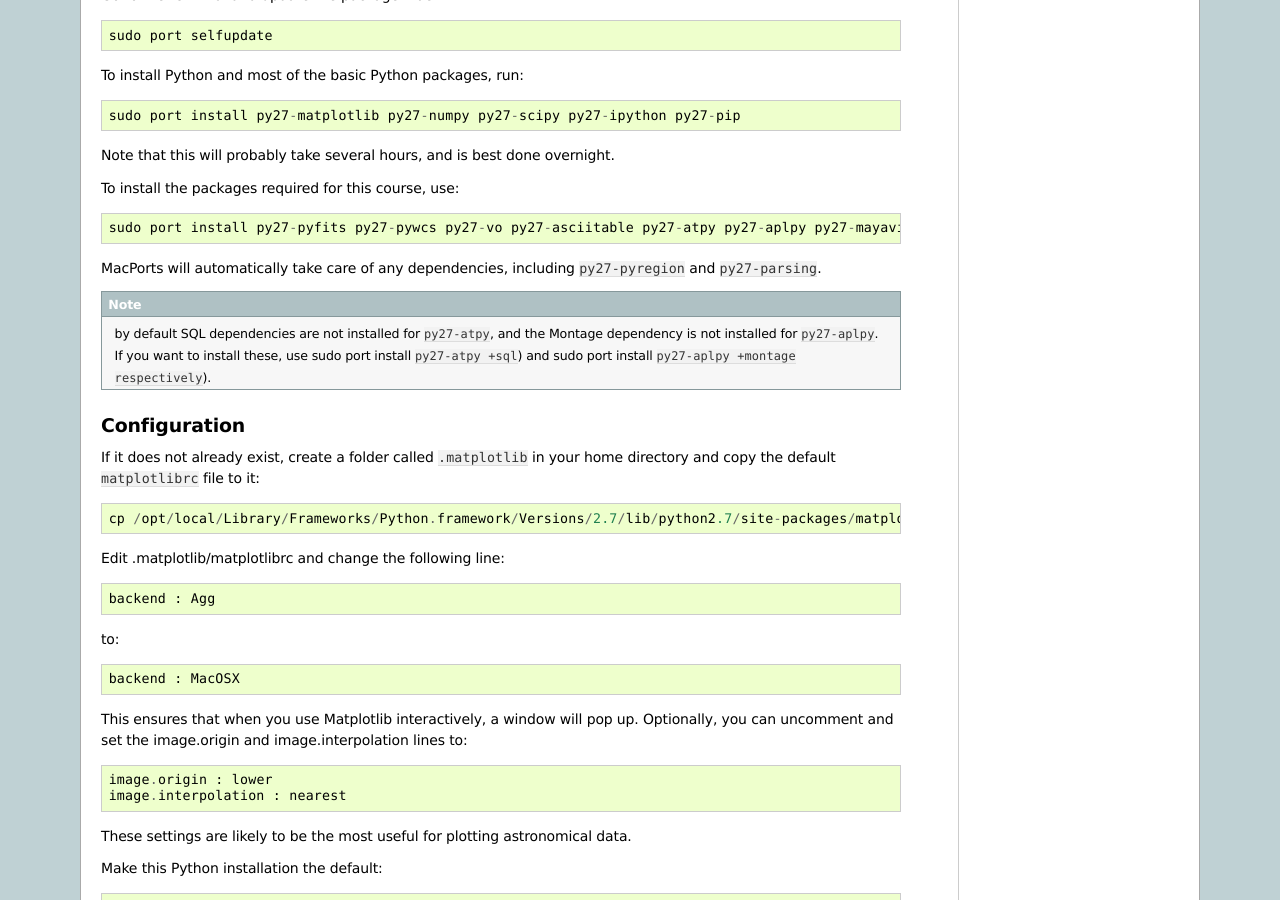
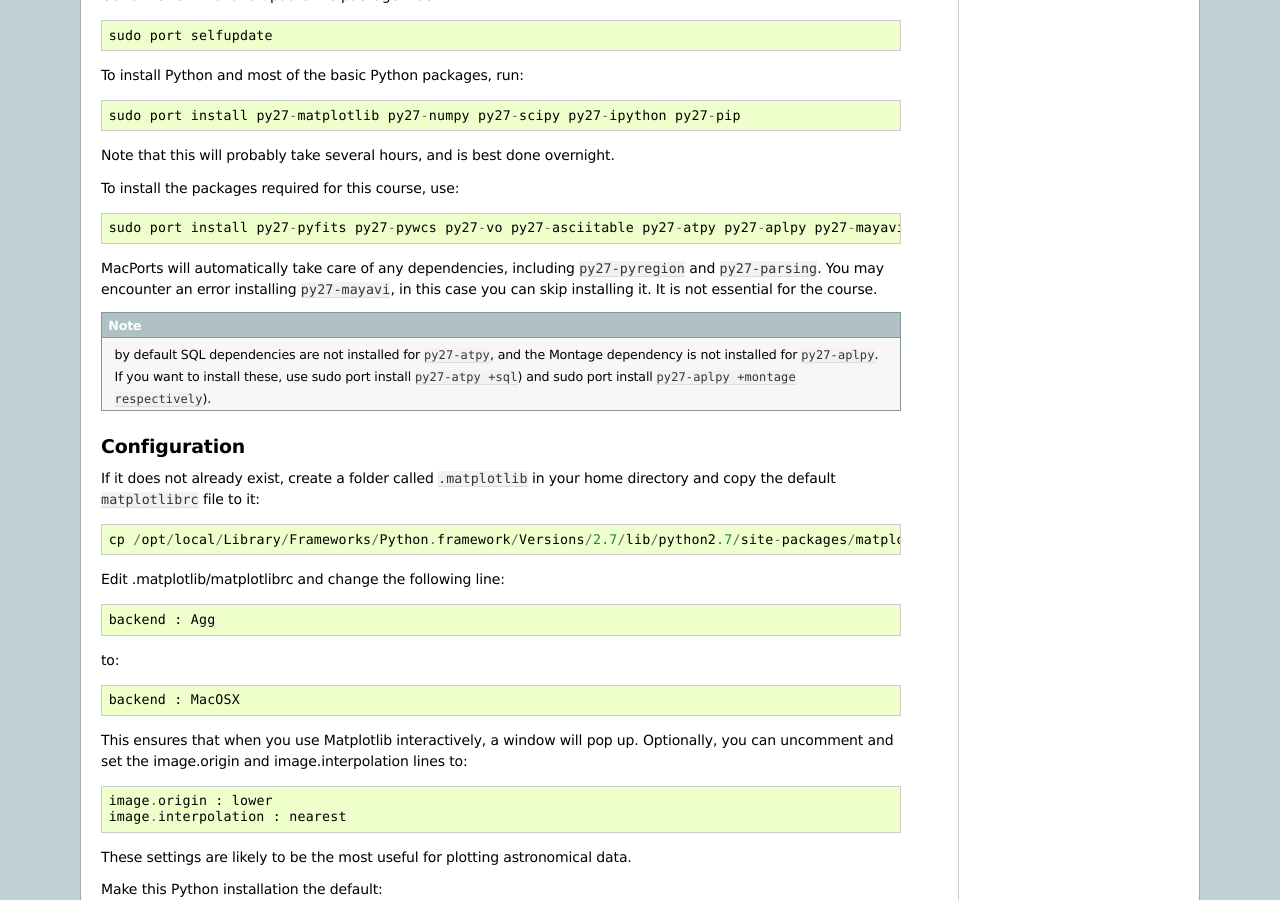
Before and after one commit to python4ESAC/python4ESAC, a Sphinx documentation site: the page built from source/installation/macports.rst, in a window 1280 px wide and 900 px high, scrolled down 682 px. Built offline with Sphinx 7.4.7, drawn with Linux system fonts in a browser that asks for light colours; formulas are drawn with MathJax 3.

Commit message:
updating installation instructions

```diff
--- a/source/installation/linux_package_manager.rst
+++ b/source/installation/linux_package_manager.rst
@@ -110,7 +110,7 @@ and inside ipython run the following python commands::
   import scipy
   import scipy.linalg
   import pylab as plt
-  from mayavi import mlab
+  from enthought.mayavi import mlab
 
   print numpy.__version__
   print scipy.__version__
--- a/source/installation/macports.rst
+++ b/source/installation/macports.rst
@@ -57,7 +57,9 @@ To install the packages required for this course, use::
     sudo port install py27-pyfits py27-pywcs py27-vo py27-asciitable py27-atpy py27-aplpy py27-mayavi py27-beautifulsoup
 
 MacPorts will automatically take care of any dependencies, including
-``py27-pyregion`` and ``py27-parsing``.
+``py27-pyregion`` and ``py27-parsing``. You may encounter an error
+installing ``py27-mayavi``, in this case you can skip installing
+it. It is not essential for the course.
 
 .. note:: by default SQL dependencies are not installed for ``py27-atpy``, and
           the Montage dependency is not installed for ``py27-aplpy``. If you
```
